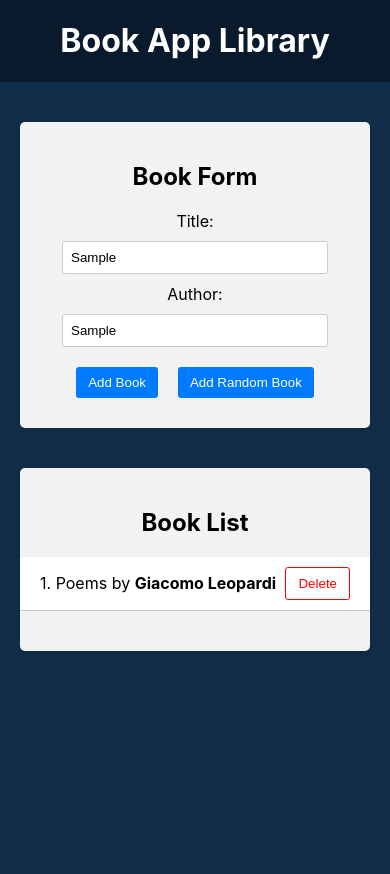
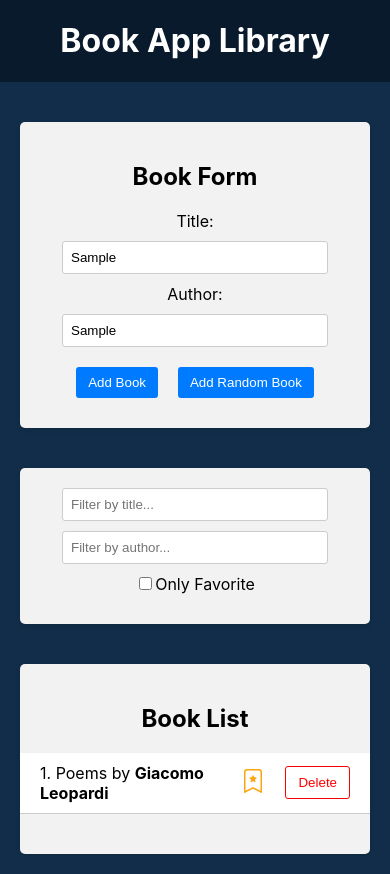
Before and after one commit to dzeyja/books-project, a React (Create React App) app in the folder frontend/: page / in a window 390 px wide. Both pictures are taken after typing "Sample", "Sample" into the empty fields and a click on the button "Add Random Book". Before the commit the page ends 844 px from the top, so only its background shows below. Built offline with nearby package versions, Linux system fonts and the light colour scheme.

Commit message:
Added filterSlice  and Filter component with functional

```diff
--- a/frontend/package.json
+++ b/frontend/package.json
@@ -11,11 +11,13 @@
     "@types/node": "^16.18.91",
     "@types/react": "^18.2.67",
     "@types/react-dom": "^18.2.22",
+    "@types/react-icons": "^3.0.0",
     "@types/react-redux": "^7.1.33",
     "@types/redux": "^3.6.0",
     "@types/uuid": "^9.0.8",
     "react": "^18.2.0",
     "react-dom": "^18.2.0",
+    "react-icons": "^5.1.0",
     "react-redux": "^9.1.1",
     "react-scripts": "5.0.1",
     "typescript": "^4.9.5",
--- a/frontend/src/App.tsx
+++ b/frontend/src/App.tsx
@@ -2,6 +2,7 @@ import React from 'react'
 import './App.css'
 import BookList from './components/BookList/BookList'
 import BookForm from './components/BookForm/BookForm'
+import Filter from './components/Filters/Filter'
 
 const App = () => {
   return (
@@ -14,6 +15,7 @@ const App = () => {
           <BookForm />
         </div>
         <div className="app-right-column">
+          <Filter />
           <BookList />
         </div>
       </main>
--- a/frontend/src/components/Book/Book.tsx
+++ b/frontend/src/components/Book/Book.tsx
@@ -1,19 +1,29 @@
 import React, { FC } from 'react'
+import { BsBookmarkStarFill, BsBookmarkStar } from 'react-icons/bs'
 import { IBooks } from '../../redux/modules/redux'
+import { useAppSelector } from '../../hooks/redux'
 
 interface BookProps {
   book: IBooks
   index: number
   onDelete: (id: string) => void
+  onToogleFavorite: (id: string) => void
 }
 
-const Book: FC<BookProps> = ({ book, index, onDelete }) => {
+const Book: FC<BookProps> = ({ book, index, onDelete, onToogleFavorite }) => {
   return (
     <>
       <div className="book-info">
         {++index}. {book.title} by <strong>{book.author}</strong>
       </div>
       <div className="book-actions">
+        <span onClick={() => onToogleFavorite(book.id)}>
+          {book.isFavorite ? (
+            <BsBookmarkStarFill className="star-icon" />
+          ) : (
+            <BsBookmarkStar className="star-icon" />
+          )}
+        </span>
         <button onClick={() => onDelete(book.id)}>Delete</button>
       </div>
     </>
--- a/frontend/src/components/BookForm/BookForm.tsx
+++ b/frontend/src/components/BookForm/BookForm.tsx
@@ -1,7 +1,7 @@
 import React, { ChangeEvent, FC, FormEvent, useState } from 'react'
 import { v4 as uuidv4 } from 'uuid'
 import { IBooks } from '../../redux/modules/redux'
-import { useAppDispatch, useAppSelector } from '../../hooks/redux'
+import { useAppDispatch } from '../../hooks/redux'
 import { setAddBook } from '../../redux/slices/bookSlice'
 import './BookForm.css'
 import bookData from '../../data/books.json'
@@ -19,6 +19,7 @@ const BookForm: FC = () => {
         title,
         author,
         id: uuidv4(),
+        isFavorite: false,
       }
       dispatch(setAddBook(book))
     }
@@ -34,6 +35,7 @@ const BookForm: FC = () => {
     const book = {
       ...randomBook,
       id: uuidv4(),
+      isFavorite: false,
     }
     console.log(book)
     dispatch(setAddBook(book))
--- a/frontend/src/components/BookList/BookList.tsx
+++ b/frontend/src/components/BookList/BookList.tsx
@@ -2,23 +2,47 @@ import React, { FC } from 'react'
 import { useAppDispatch, useAppSelector } from '../../hooks/redux'
 import Book from '../Book/Book'
 import './BookList.css'
-import { setDeleteBook } from '../../redux/slices/bookSlice'
+import { setDeleteBook, setToogleFavorite } from '../../redux/slices/bookSlice'
 
 const BookList: FC = () => {
   const books = useAppSelector((state) => state.books.books)
+  const titleFilter = useAppSelector((state) => state.filter.title)
+  const authorFilter = useAppSelector((state) => state.filter.author)
+  const onlyFavorite = useAppSelector((state) => state.filter.onlyFavorite)
   const dispatch = useAppDispatch()
 
   const handleDeleteBook = (id: string) => {
     dispatch(setDeleteBook(id))
   }
 
+  const handleToogleBook = (id: string) => {
+    dispatch(setToogleFavorite(id))
+  }
+
+  const filteredBooks = books.filter((book) => {
+    const matchedTItle = book.title
+      .toLowerCase()
+      .includes(titleFilter.toLowerCase())
+    const mathcedAuthor = book.author
+      .toLowerCase()
+      .includes(authorFilter.toLowerCase())
+    const mathedFavorite = onlyFavorite ? book.isFavorite : true
+
+    return matchedTItle && mathcedAuthor && mathedFavorite
+  })
+
   return (
     <div className="app-block book-list">
       <h2>Book List</h2>
       <ul>
-        {books.map((book, index) => (
+        {filteredBooks.map((book, index) => (
           <li key={book.id}>
-            <Book book={book} index={index} onDelete={handleDeleteBook} />
+            <Book
+              book={book}
+              index={index}
+              onDelete={handleDeleteBook}
+              onToogleFavorite={handleToogleBook}
+            />
           </li>
         ))}
       </ul>
--- /dev/null
+++ b/frontend/src/components/Filters/Filter.css
@@ -0,0 +1,50 @@
+.filter-row {
+  display: flex;
+  justify-content: space-between;
+  align-items: center;
+}
+
+.filter-group {
+  flex: 1;
+  text-align: center;
+}
+
+.filter input[type='text'] {
+  width: 80%;
+  padding: 8px;
+  border: 1px solid #ccc;
+  border-radius: 3px;
+}
+
+.filter button {
+  background-color: #007bff;
+  color: #fff;
+  padding: 8px 12px;
+  border: none;
+  border-radius: 3px;
+  cursor: pointer;
+  margin: 10px;
+  transition: background-color 0.3s ease;
+}
+
+.filter button:hover {
+  background-color: #0056b3;
+}
+
+@media screen and (max-width: 1024px) {
+  .filter-row {
+    flex-direction: column;
+    align-items: stretch;
+  }
+
+  .filter-group {
+    width: 100%;
+    margin: auto;
+    margin-bottom: 10px;
+  }
+
+  .filter button {
+    margin: 10px auto 0;
+    max-width: 50%;
+  }
+}
--- /dev/null
+++ b/frontend/src/components/Filters/Filter.tsx
@@ -0,0 +1,62 @@
+import React, { ChangeEvent, FC, FormEvent } from 'react'
+import './Filter.css'
+import { useAppDispatch, useAppSelector } from '../../hooks/redux'
+import {
+  setAuthorFilter,
+  setOnlyFavorite,
+  setTitleFilter,
+} from '../../redux/slices/filterSlice'
+
+const Filter: FC = () => {
+  const { title, author, onlyFavorite } = useAppSelector(
+    (state) => state.filter
+  )
+  const dispatch = useAppDispatch()
+
+  const handleTitleFilter = (e: ChangeEvent<HTMLInputElement>) => {
+    dispatch(setTitleFilter(e.target.value))
+  }
+
+  const handleAuthorFilter = (e: ChangeEvent<HTMLInputElement>) => {
+    dispatch(setAuthorFilter(e.target.value))
+  }
+
+  const handleOnlyFAvoriteFilter = () => {
+    dispatch(setOnlyFavorite())
+  }
+
+  return (
+    <div className="app-block filter">
+      <div className="filter-row">
+        <div className="filter-group">
+          <input
+            value={title}
+            type="text"
+            placeholder="Filter by title..."
+            onChange={handleTitleFilter}
+          />
+        </div>
+        <div className="filter-group">
+          <input
+            value={author}
+            type="text"
+            placeholder="Filter by author..."
+            onChange={handleAuthorFilter}
+          />
+        </div>
+        <div className="filter-group">
+          <label>
+            <input
+              type="checkbox"
+              checked={onlyFavorite}
+              onChange={handleOnlyFAvoriteFilter}
+            />
+            Only Favorite
+          </label>
+        </div>
+      </div>
+    </div>
+  )
+}
+
+export default Filter
--- a/frontend/src/redux/modules/redux.ts
+++ b/frontend/src/redux/modules/redux.ts
@@ -2,4 +2,5 @@ export interface IBooks {
   id: string
   title: string
   author: string
+  isFavorite: boolean
 }
--- a/frontend/src/redux/slices/bookSlice.ts
+++ b/frontend/src/redux/slices/bookSlice.ts
@@ -24,9 +24,17 @@ const bookSlice = createSlice({
         books: state.books.filter((book) => book.id !== action.payload),
       }
     },
+    setToogleFavorite: (state, action: PayloadAction<string>) => {
+      return state.books.forEach((book) => {
+        if (book.id === action.payload) {
+          book.isFavorite = !book.isFavorite
+        }
+      })
+    },
   },
 })
 
 export default bookSlice.reducer
 
-export const { setAddBook, setDeleteBook } = bookSlice.actions
+export const { setAddBook, setDeleteBook, setToogleFavorite } =
+  bookSlice.actions
--- /dev/null
+++ b/frontend/src/redux/slices/filterSlice.ts
@@ -0,0 +1,34 @@
+import { PayloadAction, createSlice } from '@reduxjs/toolkit'
+
+interface FilterState {
+  author: string
+  title: string
+  onlyFavorite: boolean
+}
+
+const initialState: FilterState = {
+  author: '',
+  title: '',
+  onlyFavorite: false,
+}
+
+const filterSlice = createSlice({
+  name: 'filter',
+  initialState,
+  reducers: {
+    setTitleFilter: (state, action: PayloadAction<string>) => {
+      state.title = action.payload
+    },
+    setAuthorFilter: (state, action: PayloadAction<string>) => {
+      state.author = action.payload
+    },
+    setOnlyFavorite: (state) => {
+      state.onlyFavorite = !state.onlyFavorite
+    },
+  },
+})
+
+export default filterSlice.reducer
+
+export const { setTitleFilter, setAuthorFilter, setOnlyFavorite } =
+  filterSlice.actions
--- a/frontend/src/redux/store.ts
+++ b/frontend/src/redux/store.ts
@@ -1,8 +1,10 @@
 import { configureStore, combineReducers } from '@reduxjs/toolkit'
 import bookReducer from './slices/bookSlice'
+import filterReducer from './slices/filterSlice'
 
 const rootState = combineReducers({
   books: bookReducer,
+  filter: filterReducer,
 })
 
 export const setupStore = () => {
```
Also changed, not shown: 1 other file (tests, documents, lock files or other folders).
